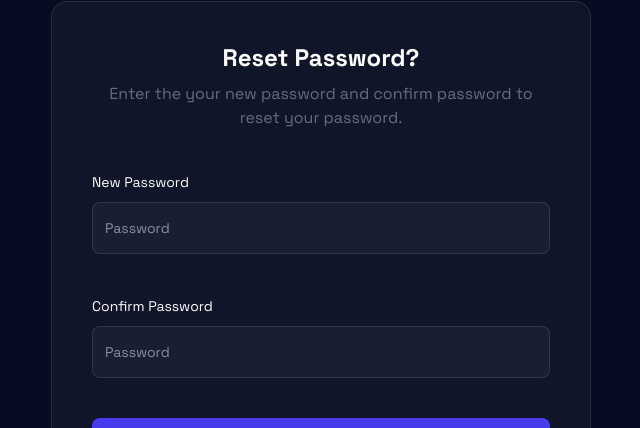
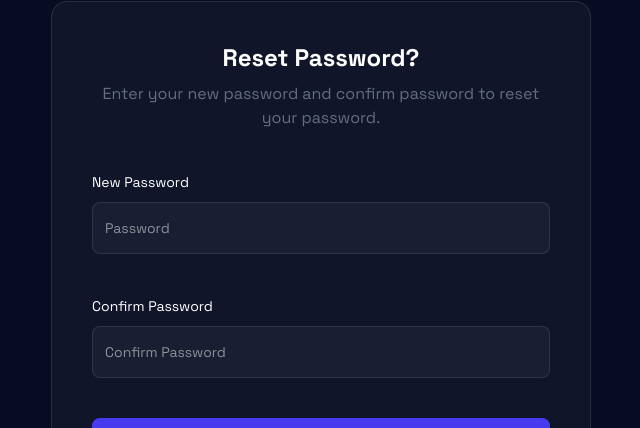
Before and after one commit to nur-it/react-un-lion-dashboard, a React (Vite) app: page /reset-password in a window 1280 px wide. Shown: the part 142-570 px from the top of the page, without its empty margins (319-959 px from the left). Built offline with nearby package versions, Linux system fonts and the light colour scheme; no server answers.

Commit message:
Enhance Reset Password functionality with password confirmation validation and improve error messages

```diff
--- a/src/app/reset-password.jsx
+++ b/src/app/reset-password.jsx
@@ -2,8 +2,17 @@ import { Button } from "@/components/ui/button";
 import useAuthentication from "@/hooks/use-authentication";
 
 const ResetPasswordPage = () => {
-  const { register, errors, handleSubmit, onSubmitResetPassword, isLoading } =
-    useAuthentication();
+  const {
+    register,
+    errors,
+    handleSubmit,
+    onSubmitResetPassword,
+    isLoading,
+    watch,
+  } = useAuthentication();
+
+  const password = watch("password");
+
   return (
     <section>
       <div className="flex h-screen w-full items-center justify-center bg-dark_bg">
@@ -14,7 +23,7 @@ const ResetPasswordPage = () => {
                 Reset Password?
               </h4>
               <p className="text-center text-[#666D80]">
-                Enter the your new password and confirm password to reset your
+                Enter your new password and confirm password to reset your
                 password.
               </p>
             </div>
@@ -33,23 +42,25 @@ const ResetPasswordPage = () => {
                 placeholder="Password"
                 className="auth_input_field"
                 {...register("password", {
-                  required: "The password you entered is incorrect.",
+                  required: "The password is required.",
                 })}
               />
               {errors.password && (
                 <p className="text-sm text-error">{errors.password.message}</p>
               )}
-            </div>{" "}
+            </div>
             <div className="space-y-2">
-              <label htmlFor="password" className="text-sm text-white">
+              <label htmlFor="confirm_password" className="text-sm text-white">
                 Confirm Password
               </label>
               <input
                 type="password"
-                placeholder="Password"
+                placeholder="Confirm Password"
                 className="auth_input_field"
                 {...register("confirm_password", {
-                  required: "The password you entered is incorrect",
+                  required: "Confirm password is required.",
+                  validate: (value) =>
+                    value === password || "Passwords do not match.",
                 })}
               />
               {errors.confirm_password && (
--- a/src/hooks/use-authentication.jsx
+++ b/src/hooks/use-authentication.jsx
@@ -12,6 +12,7 @@ const useAuthentication = () => {
     handleSubmit,
     setValue,
     formState: { errors },
+    watch,
   } = useForm();
   const [isLoading, setIsLoading] = useState(false);
 
@@ -54,12 +55,10 @@ const useAuthentication = () => {
   const onSubmitForgotPassword = async (data) => {
     setIsLoading(true);
     try {
-      const response = await authService.forgotPassword(data);
-      toast.success(
-        "If an account with this email exists, a password reset link has been sent. Please check your inbox.",
-      );
+      // const response = await authService.forgotPassword(data);
+      console.log(data);
       navigate("/forget-password-message");
-      console.log("Forgot Password response:", response);
+      // console.log("Forgot Password response:", response);
     } catch (error) {
       toast.error(
         error.response?.data?.message ||
@@ -73,9 +72,10 @@ const useAuthentication = () => {
   const onSubmitResetPassword = async (data) => {
     setIsLoading(true);
     try {
-      const response = await authService.resetPassword(data);
-      toast.success("Password reset successful! You can now log in.");
-      console.log("Reset Password response:", response);
+      console.log(data);
+      // const response = await authService.resetPassword(data);
+      toast.success("Password reset successful!");
+      // console.log("Reset Password response:", response);
       navigate("/sign-in");
     } catch (error) {
       toast.error(
@@ -107,9 +107,10 @@ const useAuthentication = () => {
   const logout = async () => {
     setIsLoading(true);
     try {
-      const response = await authService.logout();
+      Cookies.remove("accessToken");
+      // const response = await authService.logout();
       toast.success("Logged out successfully.");
-      console.log("Logout response:", response);
+      // console.log("Logout response:", response);
       navigate("/sign-in");
     } catch (error) {
       toast.error(
@@ -126,6 +127,7 @@ const useAuthentication = () => {
     handleSubmit,
     errors,
     setValue,
+    watch,
     onSubmitLogin,
     onSubmitRegister,
     onSubmitForgotPassword,
--- a/src/layouts/header.jsx
+++ b/src/layouts/header.jsx
@@ -15,13 +15,14 @@ import {
 } from "@/components/ui/svgs";
 import { useSidebar } from "@/contexts/sidebar.contexts";
 import { dropdownMenuItems } from "@/data/sidebar.data";
+import useAuthentication from "@/hooks/use-authentication";
 import { cn } from "@/lib/utils";
-import Cookies from "js-cookie";
 import { X } from "lucide-react";
 import { useEffect, useState } from "react";
 import { Link, useNavigate } from "react-router";
 
 const Header = () => {
+  const { logout } = useAuthentication();
   const { theme, setTheme } = useTheme();
   const { isSidebarOpen, toggleSidebar } = useSidebar();
   const [greeting, setGreeting] = useState("Good Morning");
@@ -40,8 +41,7 @@ const Header = () => {
   }, []);
 
   const handleLogout = () => {
-    Cookies.remove("accessToken");
-    navigate("/sign-in");
+    logout();
   };
 
   return (
```
